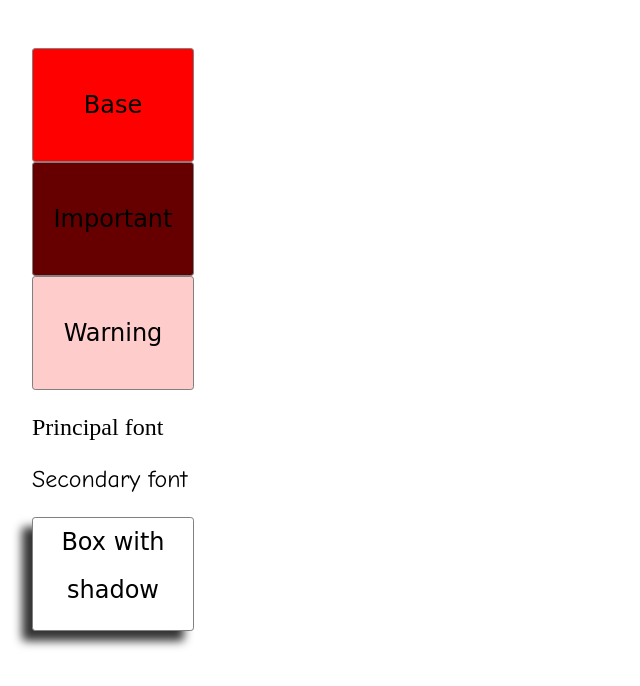
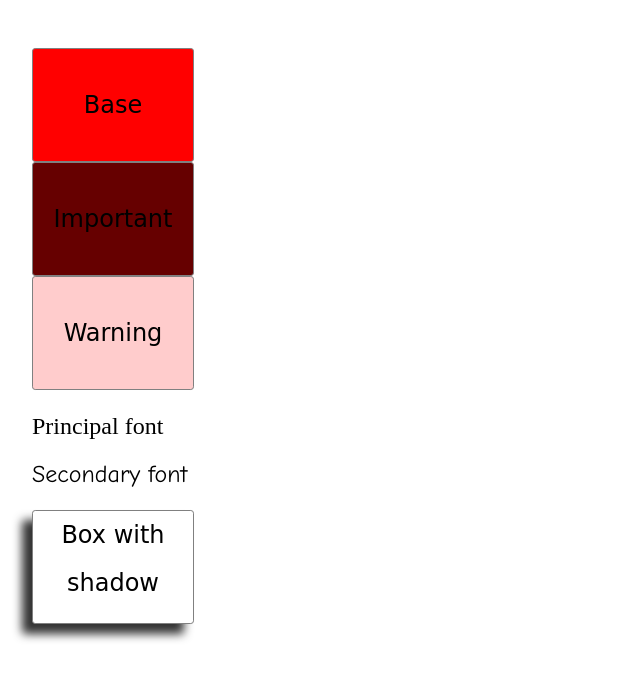
Before and after one commit to berollss/masterlemon_layout, a website built with Parcel: page exercise_2/index.html in a window 1280 px wide. Shown: the whole page, without its empty margins (0-640 px from the left). Built offline with nearby package versions, Linux system fonts and the light colour scheme.

Commit message:
Reviewed all exercises

```diff
--- /dev/null
+++ b/exercise_1/styles/_reset.scss
@@ -0,0 +1,43 @@
+html, body, div, span, applet, object, iframe,
+h1, h2, h3, h4, h5, h6, p, blockquote, pre,
+a, abbr, acronym, address, big, cite, code,
+del, dfn, em, img, ins, kbd, q, s, samp,
+small, strike, strong, sub, sup, tt, var,
+b, u, i, center,
+dl, dt, dd, ol, ul, li,
+fieldset, form, label, legend,
+table, caption, tbody, tfoot, thead, tr, th, td,
+article, aside, canvas, details, embed,
+figure, figcaption, footer, header, hgroup,
+menu, nav, output, ruby, section, summary,
+time, mark, audio, video {
+	margin: 0;
+	padding: 0;
+	border: 0;
+	font-size: 100%;
+	font: inherit;
+	vertical-align: baseline;
+}
+/* HTML5 display-role reset for older browsers */
+article, aside, details, figcaption, figure,
+footer, header, hgroup, menu, nav, section {
+	display: block;
+}
+body {
+	line-height: 1;
+}
+ol, ul {
+	list-style: none;
+}
+blockquote, q {
+	quotes: none;
+}
+blockquote:before, blockquote:after,
+q:before, q:after {
+	content: '';
+	content: none;
+}
+table {
+	border-collapse: collapse;
+	border-spacing: 0;
+}
--- a/exercise_1/styles/main.scss
+++ b/exercise_1/styles/main.scss
@@ -1,5 +1,6 @@
 @import "_variables.scss";
 @import "_mixins.scss";
+@import "./_reset.scss";
 
 .palette {
   display: flex;
--- /dev/null
+++ b/exercise_2/styles/_reset.scss
@@ -0,0 +1,43 @@
+html, body, div, span, applet, object, iframe,
+h1, h2, h3, h4, h5, h6, p, blockquote, pre,
+a, abbr, acronym, address, big, cite, code,
+del, dfn, em, img, ins, kbd, q, s, samp,
+small, strike, strong, sub, sup, tt, var,
+b, u, i, center,
+dl, dt, dd, ol, ul, li,
+fieldset, form, label, legend,
+table, caption, tbody, tfoot, thead, tr, th, td,
+article, aside, canvas, details, embed,
+figure, figcaption, footer, header, hgroup,
+menu, nav, output, ruby, section, summary,
+time, mark, audio, video {
+	margin: 0;
+	padding: 0;
+	border: 0;
+	font-size: 100%;
+	font: inherit;
+	vertical-align: baseline;
+}
+/* HTML5 display-role reset for older browsers */
+article, aside, details, figcaption, figure,
+footer, header, hgroup, menu, nav, section {
+	display: block;
+}
+body {
+	line-height: 1;
+}
+ol, ul {
+	list-style: none;
+}
+blockquote, q {
+	quotes: none;
+}
+blockquote:before, blockquote:after,
+q:before, q:after {
+	content: '';
+	content: none;
+}
+table {
+	border-collapse: collapse;
+	border-spacing: 0;
+}
--- a/exercise_2/styles/main.scss
+++ b/exercise_2/styles/main.scss
@@ -1,3 +1,4 @@
+@import "./_reset.scss";
 @import "_themeA.scss";
 //@import "_themeB.scss";
 
@@ -27,13 +28,16 @@ div {
     line-height: 3rem;
     background-color: white;
     box-shadow: $box-shadow;
+    margin-top: 1.5rem;
   }
 }
 
 .principal-font {
   font-family: $principal-font;
+  margin-top: 1.5rem;
 }
 
 .secondary-font {
   font-family: $secondary-font;
+  margin-top: 1.5rem;
 }
--- /dev/null
+++ b/exercise_3/src/styles/_reset.scss
@@ -0,0 +1,43 @@
+html, body, div, span, applet, object, iframe,
+h1, h2, h3, h4, h5, h6, p, blockquote, pre,
+a, abbr, acronym, address, big, cite, code,
+del, dfn, em, img, ins, kbd, q, s, samp,
+small, strike, strong, sub, sup, tt, var,
+b, u, i, center,
+dl, dt, dd, ol, ul, li,
+fieldset, form, label, legend,
+table, caption, tbody, tfoot, thead, tr, th, td,
+article, aside, canvas, details, embed,
+figure, figcaption, footer, header, hgroup,
+menu, nav, output, ruby, section, summary,
+time, mark, audio, video {
+	margin: 0;
+	padding: 0;
+	border: 0;
+	font-size: 100%;
+	font: inherit;
+	vertical-align: baseline;
+}
+/* HTML5 display-role reset for older browsers */
+article, aside, details, figcaption, figure,
+footer, header, hgroup, menu, nav, section {
+	display: block;
+}
+body {
+	line-height: 1;
+}
+ol, ul {
+	list-style: none;
+}
+blockquote, q {
+	quotes: none;
+}
+blockquote:before, blockquote:after,
+q:before, q:after {
+	content: '';
+	content: none;
+}
+table {
+	border-collapse: collapse;
+	border-spacing: 0;
+}
--- a/exercise_3/src/styles/main.scss
+++ b/exercise_3/src/styles/main.scss
@@ -1,3 +1,5 @@
+@import "./_reset.scss";
+
 body {
   height: 97vh;
 }
@@ -20,7 +22,7 @@ nav {
   display: flex;
   justify-content: space-between;
   font-size: small;
-  font-family: 'Courier New', Courier, monospace;
+  font-family: "Courier New", Courier, monospace;
 
   a {
     width: 100%;
--- a/exercise_4/styles/_large.scss
+++ /dev/null
@@ -1,3 +0,0 @@
-.container {
-   width: 85%;
-}
--- /dev/null
+++ b/exercise_4/styles/_reset.scss
@@ -0,0 +1,43 @@
+html, body, div, span, applet, object, iframe,
+h1, h2, h3, h4, h5, h6, p, blockquote, pre,
+a, abbr, acronym, address, big, cite, code,
+del, dfn, em, img, ins, kbd, q, s, samp,
+small, strike, strong, sub, sup, tt, var,
+b, u, i, center,
+dl, dt, dd, ol, ul, li,
+fieldset, form, label, legend,
+table, caption, tbody, tfoot, thead, tr, th, td,
+article, aside, canvas, details, embed,
+figure, figcaption, footer, header, hgroup,
+menu, nav, output, ruby, section, summary,
+time, mark, audio, video {
+	margin: 0;
+	padding: 0;
+	border: 0;
+	font-size: 100%;
+	font: inherit;
+	vertical-align: baseline;
+}
+/* HTML5 display-role reset for older browsers */
+article, aside, details, figcaption, figure,
+footer, header, hgroup, menu, nav, section {
+	display: block;
+}
+body {
+	line-height: 1;
+}
+ol, ul {
+	list-style: none;
+}
+blockquote, q {
+	quotes: none;
+}
+blockquote:before, blockquote:after,
+q:before, q:after {
+	content: '';
+	content: none;
+}
+table {
+	border-collapse: collapse;
+	border-spacing: 0;
+}
--- /dev/null
+++ b/exercise_4/styles/_variables.scss
@@ -0,0 +1,3 @@
+$navBarBackgroundColor: pink;
+$sectionABackgroundColor: yellow;
+$sectionBBackgroundColor: blue;
```
Also changed, not shown: exercise_4/styles/_medium.scss (deleted, +0 -13 lines), exercise_4/styles/_mixins.scss (added, +41 -0 lines), exercise_4/styles/_small.scss (deleted, +0 -11 lines), exercise_4/styles/main.scss (+14 -8 lines). Lines whose indentation alone changed are shown as unchanged.
